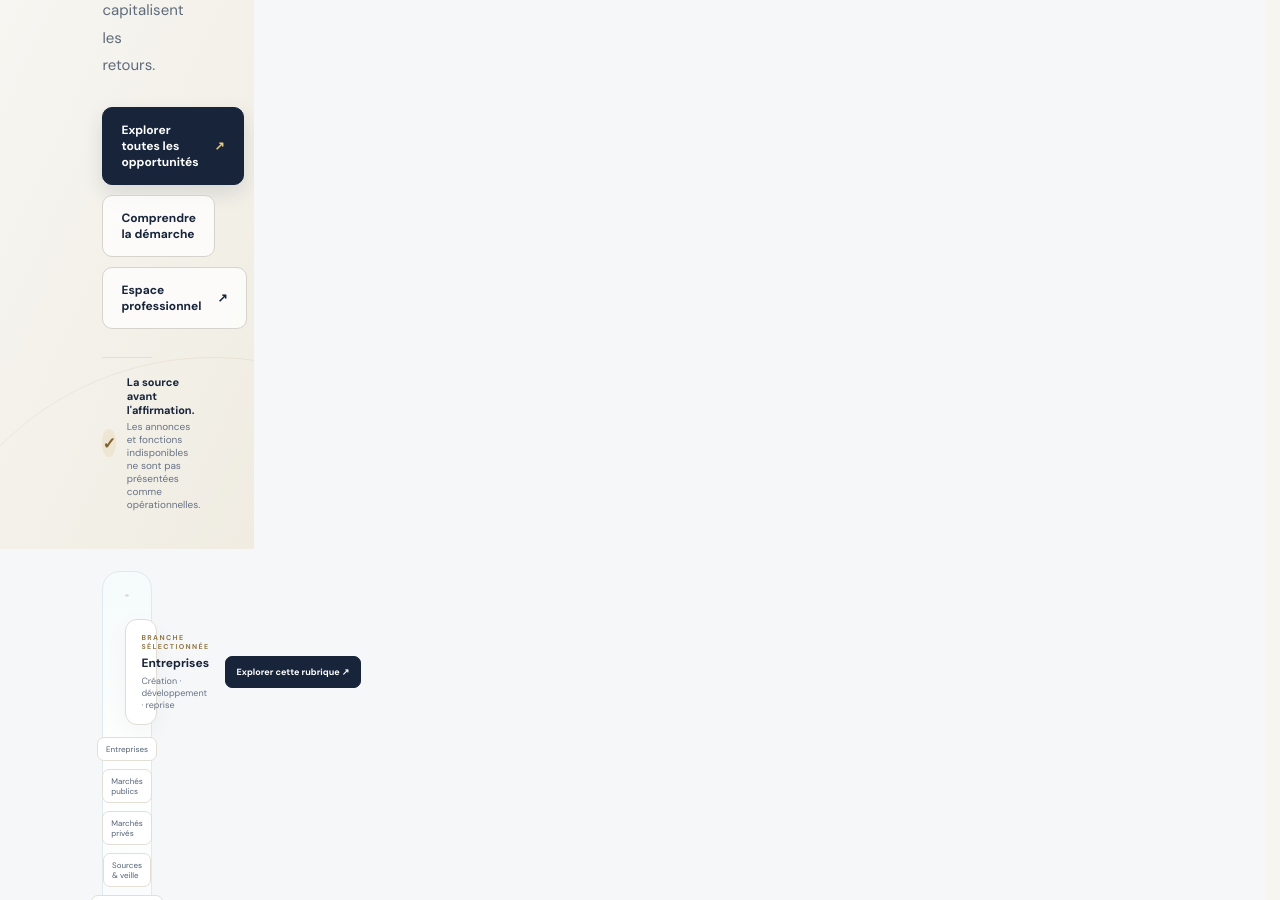
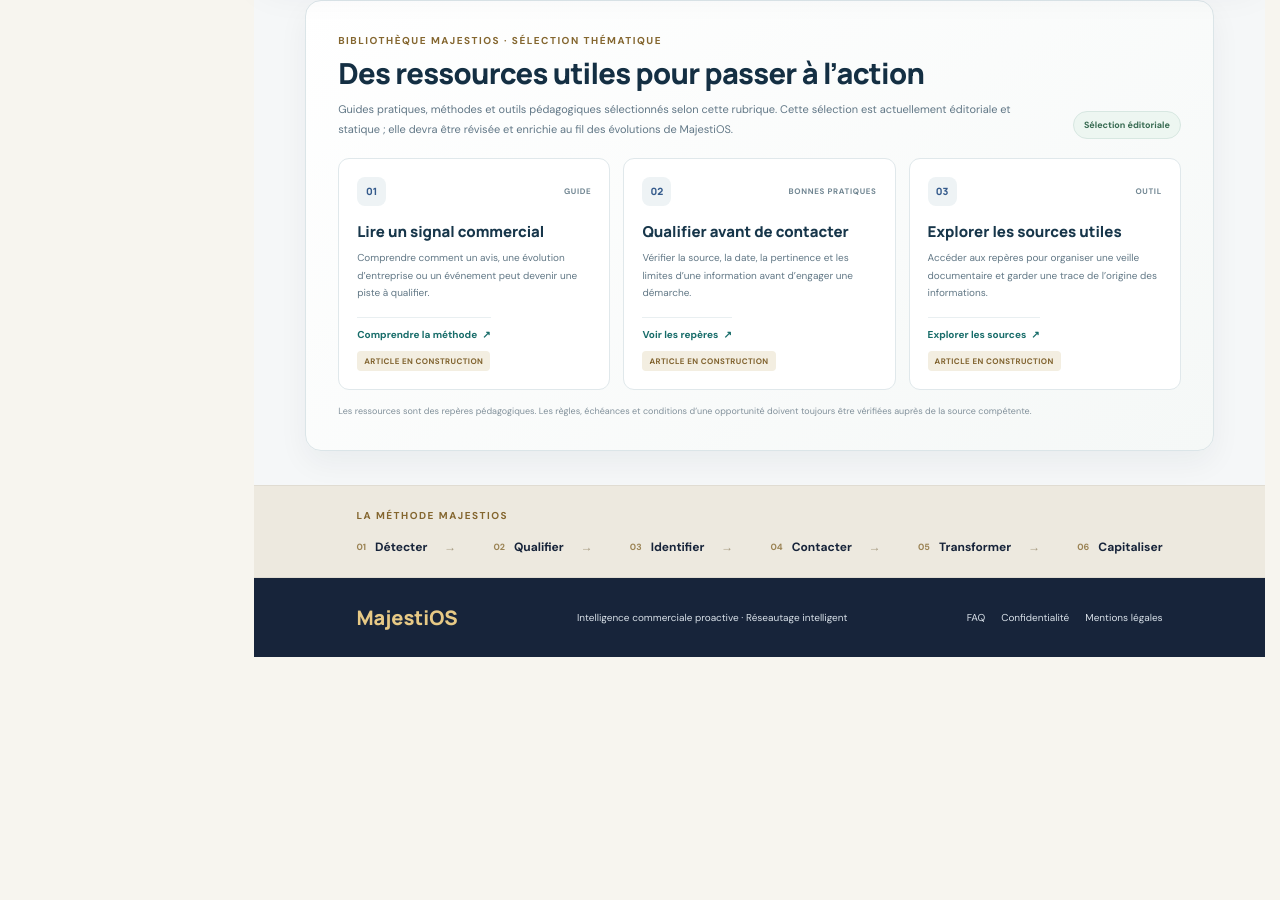
Before and after one commit to Chexpeer/Majestios, a Next.js app: page / in a window 1280 px wide. Shown: the part 1900-2800 px from the top of the page. After the commit the page ends 2557 px from the top, so only its background shows below. Built offline with nearby package versions, Linux system fonts and the light colour scheme.

Commit message:
Harmoniser la navigation 3D et agrandir le flocon interactif

```diff
--- a/src/app/globals.css
+++ b/src/app/globals.css
@@ -1825,3 +1825,87 @@ a:focus-visible, button:focus-visible, input:focus-visible, select:focus-visible
   .section-map-node { transition: none; }
   .section-map-node:hover, .section-map-node:focus-visible { transform: none; }
 }
+
+
+/* MajestiOS — navigation latérale commune, flux discret et flocon prioritaire. */
+:root { --maj-sidebar-width: 254px; }
+.home-side-nav {
+  position: fixed !important; inset: 0 auto 0 0; z-index: 80;
+  width: var(--maj-sidebar-width) !important; height: 100dvh !important; min-height: 0 !important;
+  padding: 24px 15px 17px !important; overflow-y: auto;
+  border-right: 1px solid #b9b5a8 !important;
+  background: linear-gradient(155deg, #1a3047 0%, #142638 56%, #0d1d2d 100%) !important;
+  color: #f8f3e7; box-shadow: 8px 0 0 #c7a65f, 13px 0 30px rgb(13 29 45 / 22%) !important;
+}
+.home-side-brand { border-bottom-color: rgb(255 255 255 / 14%) !important; }
+.home-side-mark { background: linear-gradient(145deg,#d5b66d,#8e6a2d) !important; color:#142638 !important; box-shadow: inset 2px 2px 3px rgb(255 255 255 / 35%), 4px 5px 0 #081522, 0 8px 18px rgb(0 0 0 / 25%); }
+.home-side-brand strong { color:#fff !important; text-shadow:0 2px 0 rgb(0 0 0 / 25%); }
+.home-side-brand small,.home-side-caption { color:#d5c18d !important; }
+.home-side-links { gap:6px !important; }
+.home-side-links a {
+  min-height:40px; padding:9px 10px !important; border:1px solid rgb(255 255 255 / 8%) !important;
+  border-radius:8px !important; color:#d8e1e8 !important;
+  background:linear-gradient(145deg,rgb(255 255 255 / 7%),rgb(255 255 255 / 2%)) !important;
+  box-shadow:inset 0 1px 0 rgb(255 255 255 / 9%), 0 3px 0 #0a1927, 0 5px 9px rgb(0 0 0 / 10%);
+  transition:transform .16s ease, box-shadow .16s ease, background .16s ease !important;
+}
+.home-side-links a:hover { transform:translateY(-1px); background:linear-gradient(145deg,#29445d,#1d3348) !important; color:#fff !important; }
+.home-side-links a.is-current { border-color:#d9bd78 !important; background:linear-gradient(145deg,#d8bd7b,#a98643) !important; color:#172a3b !important; box-shadow:inset 0 1px 0 rgb(255 255 255 / 50%), 0 4px 0 #735729, 0 8px 14px rgb(0 0 0 / 20%) !important; }
+.home-side-links a.is-current .home-side-icon { color:#172a3b !important; }
+.home-side-icon { color:#d8bd7b !important; }
+.home-side-bottom { border-top-color:rgb(255 255 255 / 14%); }
+.home-side-member { background:linear-gradient(145deg,#d8bd7b,#a98643) !important; color:#172a3b !important; box-shadow:inset 0 1px 0 rgb(255 255 255 / 45%),0 4px 0 #735729,0 8px 15px rgb(0 0 0 / 20%); }
+.home-side-bottom > a:not(.home-side-member) { color:#d8e1e8 !important; }
+.home-side-bottom p { border-top-color:rgb(255 255 255 / 14%) !important; color:#b7c4ce !important; }
+.home-with-sidebar { display:block !important; min-height:100vh; margin-left:var(--maj-sidebar-width); }
+.home-main-column { min-width:0; }
+.public-site,.site-page { margin-left:var(--maj-sidebar-width) !important; padding-top:54px; min-height:100vh; }
+.global-ticker-host { position:fixed; z-index:70; top:8px; left:calc(var(--maj-sidebar-width) + 16px); right:16px; height:34px; overflow:hidden; pointer-events:none; }
+.global-ticker-host .announcement-band {
+  display:block; height:34px; padding:0 !important; border:0 !important; background:transparent !important;
+  box-shadow:none !important; pointer-events:auto;
+}
+.global-ticker-host .announcement-band-head,.global-ticker-host .announcement-flow-label,.global-ticker-host .ticker-accessible-label { display:none !important; }
+.global-ticker-host .announcement-flows,.global-ticker-host .announcement-flow { display:block !important; border:0 !important; background:transparent !important; }
+.global-ticker-host .announcement-flow-track { height:34px; padding:0 !important; border:0 !important; overflow:hidden; }
+.global-ticker-host .announcement-job-marquee { height:34px; padding:0 !important; overflow:hidden; }
+.global-ticker-host .announcement-job-marquee-group { animation:maj-job-marquee-left 58s linear infinite !important; align-items:center; height:34px; }
+.global-ticker-host .announcement-job-chip {
+  min-height:26px; margin:3px 7px; padding:5px 10px; border:1px solid rgb(167 132 61 / 25%);
+  border-radius:18px; background:rgb(250 248 241 / 80%); color:#415264; font-size:10px;
+  box-shadow:0 2px 5px rgb(21 36 58 / 5%); backdrop-filter:blur(5px);
+}
+.global-ticker-host .announcement-job-chip strong { color:#1a3047; font-weight:800; }
+.global-ticker-host .announcement-job-chip > span:last-child { color:#677789; font-weight:500; }
+.global-ticker-host .announcement-job-chip:hover { border-color:#b99a5c; background:#fff; }
+.global-ticker-host .flow-status-dot { width:5px; height:5px; border-radius:50%; background:#b99a5c; }
+@keyframes maj-job-marquee-left { from { transform:translateX(0); } to { transform:translateX(-50%); } }
+.home-main-column > .announcement-band,.site-page > .announcement-band,.public-site > .announcement-band { display:none !important; }
+.home-main-column .home-hero-redesign { padding-top:clamp(28px,3vw,42px); }
+.home-main-column .home-map-section { padding:12px clamp(16px,3vw,40px) 22px !important; }
+.home-main-column .home-map-section > .section-heading { display:block !important; max-width:900px; margin:0 auto 12px; }
+.home-main-column .home-map-section > .section-heading h2 { font-size:clamp(27px,3vw,38px); }
+.home-main-column .home-map-section .maj-map { max-width:1300px !important; width:100%; margin:0 auto; }
+.home-main-column .maj-map-canvas { min-height:clamp(520px,60vw,720px); max-width:1300px !important; border-radius:26px; box-shadow:0 24px 65px rgb(21 36 58 / 12%), inset 0 1px 0 #fff; }
+.home-main-column .maj-map-core { transform:translate(-50%,-50%) scale(1.12); }
+.home-main-column .maj-map-node { min-width:145px; padding:13px 14px; box-shadow:0 8px 0 rgb(21 36 58 / 10%), 0 15px 28px rgb(21 36 58 / 12%); }
+.home-main-column .home-search-section { max-width:1000px; margin:0 auto 32px; padding:22px clamp(16px,3vw,34px); }
+.home-main-column .home-search-heading h2 { font-size:clamp(22px,2.5vw,30px); }
+.home-main-column .home-search-heading p,.home-main-column .home-search-note { font-size:11px; }
+.maj-resource-card::after { content:"ARTICLE EN CONSTRUCTION"; display:inline-flex; margin-top:10px; padding:5px 7px; border-radius:4px; background:#f3eee1; color:#80632f; font-size:8px; font-weight:900; letter-spacing:.4px; }
+@media(max-width:760px) {
+  :root { --maj-sidebar-width:0px; }
+  .home-side-nav { position:relative !important; inset:auto !important; width:100% !important; height:auto !important; min-height:0 !important; max-height:none !important; padding:12px 14px 9px !important; border-right:0 !important; border-bottom:1px solid #9f8b5f !important; box-shadow:0 5px 0 #c7a65f,0 9px 18px rgb(13 29 45 / 15%) !important; }
+  .home-side-brand { padding:0 3px 10px !important; }
+  .home-side-caption,.home-side-bottom { display:none !important; }
+  .home-side-links { display:flex !important; gap:5px !important; overflow-x:auto; padding:10px 0 2px; }
+  .home-side-links a { flex:0 0 auto; min-height:33px; padding:7px 9px !important; white-space:nowrap; }
+  .home-side-icon { flex-basis:auto; width:auto; }
+  .public-site,.site-page,.home-with-sidebar { margin-left:0 !important; padding-top:0; }
+  .global-ticker-host { position:relative; top:auto; left:auto; right:auto; height:32px; margin:8px 12px 0; }
+  .global-ticker-host .announcement-band,.global-ticker-host .announcement-flow-track,.global-ticker-host .announcement-job-marquee { height:32px; }
+  .global-ticker-host .announcement-job-marquee-group { height:32px; }
+  .home-main-column .maj-map-canvas { min-height:470px; }
+  .home-main-column .maj-map-node { min-width:0; max-width:110px; padding:8px 7px; font-size:9px; }
+}
+@media(prefers-reduced-motion:reduce) { .global-ticker-host .announcement-job-marquee-group { animation:none !important; } }
```
